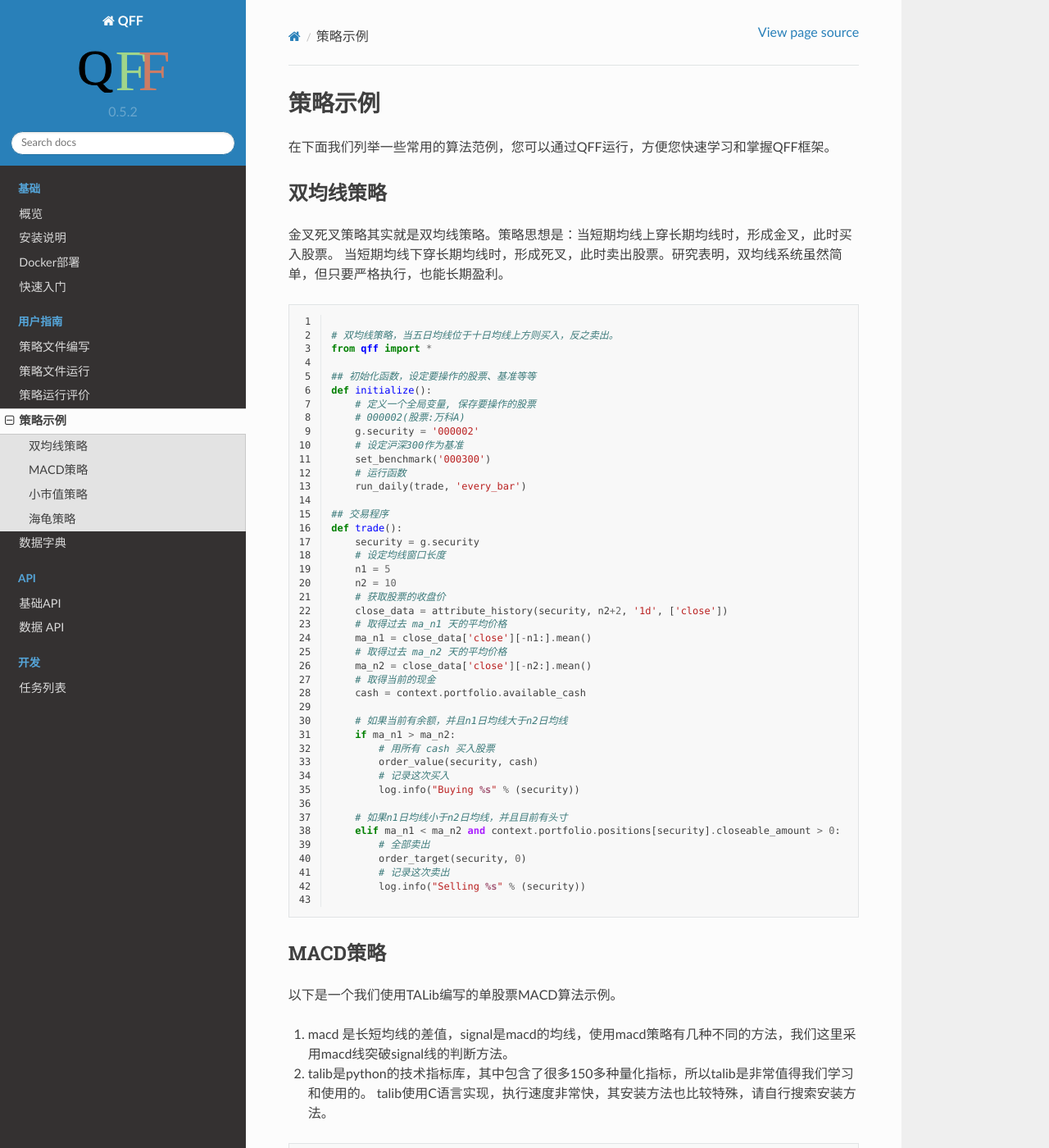
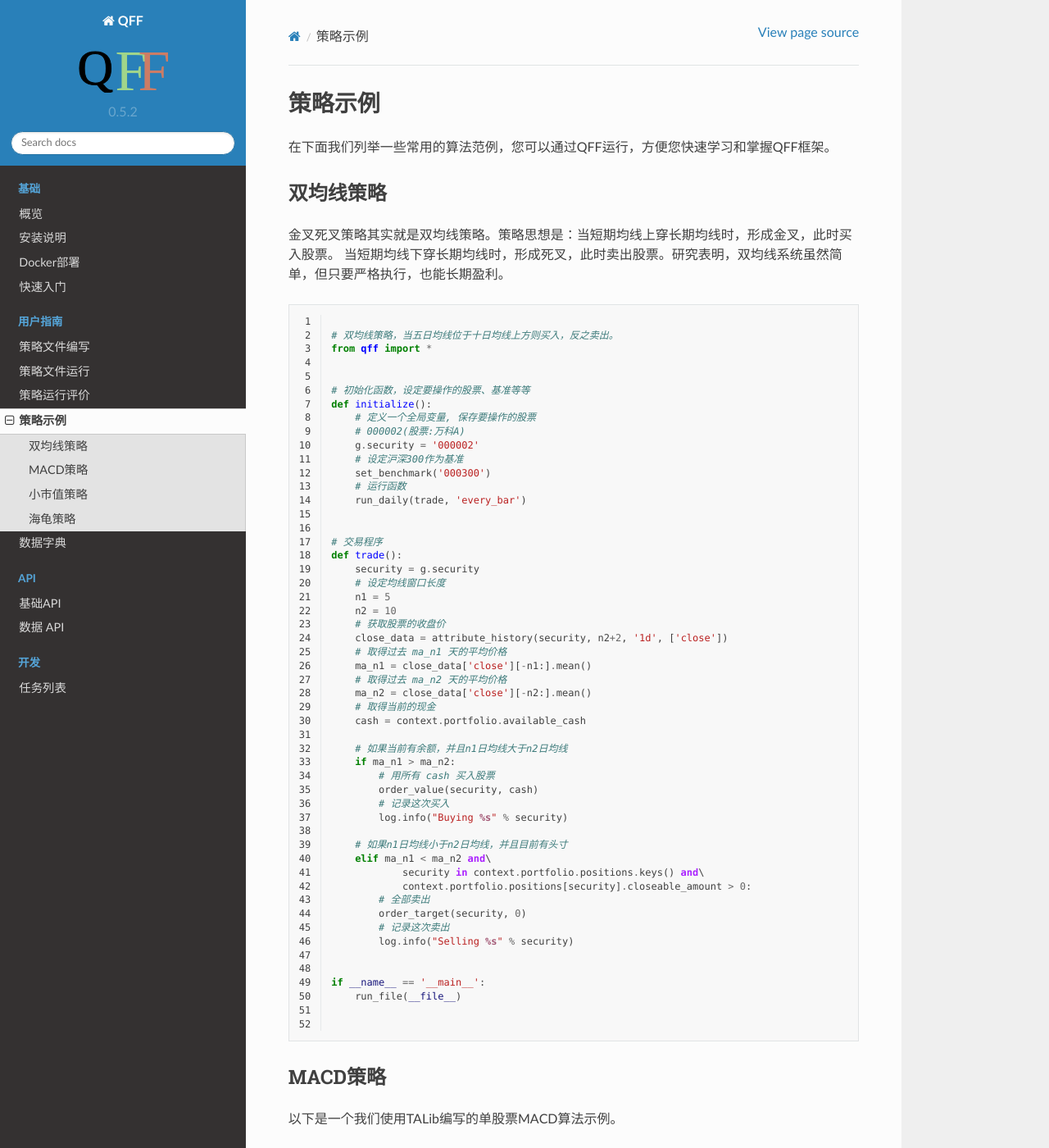
Before and after one commit to haijiangxu/qff, a Sphinx documentation site: the page built from docs/guide/example.md, in a window 1280 px wide and 1400 px high. Shown: the whole window at 82% size. Built offline with Sphinx 7.4.7 and the Read the Docs theme 2.0.0, drawn with Linux system fonts in a browser that asks for light colours.

Commit message:
更新文档修复样例策略中的缺陷

````diff
--- a/docs/guide/example.md
+++ b/docs/guide/example.md
@@ -12,7 +12,8 @@
 # 双均线策略，当五日均线位于十日均线上方则买入，反之卖出。
 from qff import *
 
-## 初始化函数，设定要操作的股票、基准等等
+
+# 初始化函数，设定要操作的股票、基准等等
 def initialize():
     # 定义一个全局变量, 保存要操作的股票
     # 000002(股票:万科A)
@@ -22,7 +23,8 @@ def initialize():
     # 运行函数
     run_daily(trade, 'every_bar')
 
-## 交易程序
+
+# 交易程序
 def trade():
     security = g.security
     # 设定均线窗口长度
@@ -42,14 +44,21 @@ def trade():
         # 用所有 cash 买入股票
         order_value(security, cash)
         # 记录这次买入
-        log.info("Buying %s" % (security))
+        log.info("Buying %s" % security)
 
     # 如果n1日均线小于n2日均线，并且目前有头寸
-    elif ma_n1 < ma_n2 and context.portfolio.positions[security].closeable_amount > 0:
+    elif ma_n1 < ma_n2 and\
+            security in context.portfolio.positions.keys() and\
+            context.portfolio.positions[security].closeable_amount > 0:
         # 全部卖出
         order_target(security, 0)
         # 记录这次卖出
-        log.info("Selling %s" % (security))
+        log.info("Selling %s" % security)
+
+
+if __name__ == '__main__':
+    run_file(__file__)
+
 
 ```
 
````
Also changed, not shown: docs/intro/getstarted.md (+4 -3 lines), docs/intro/installation.md (+3 -2 lines).
